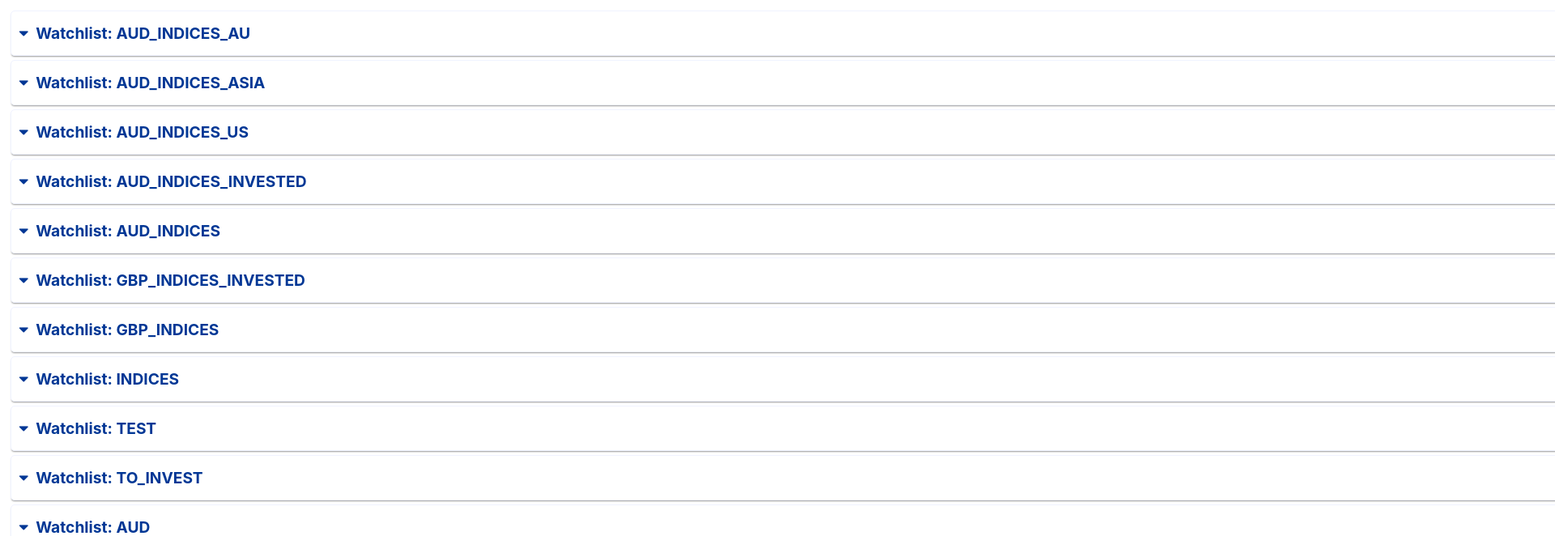
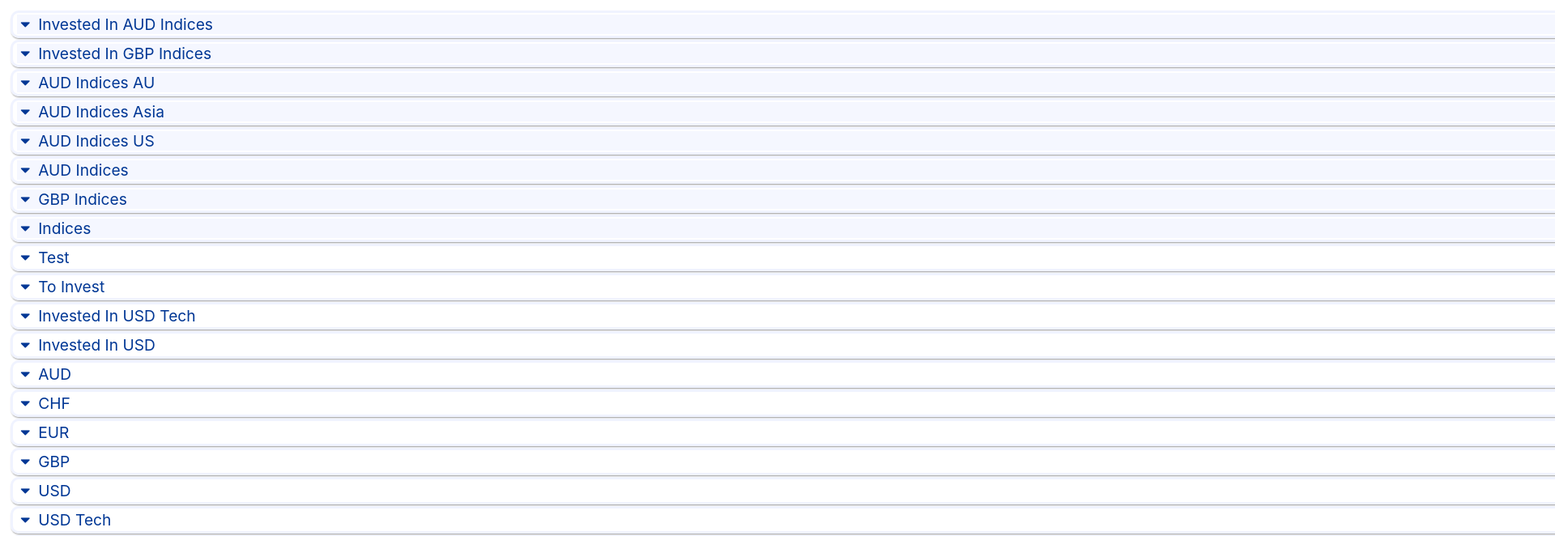
Before and after one commit to dusanzahoransky/ui-stocks-analyst, a React (Create React App) app: page / in a window 1280 px wide. Shown: the top 662 px of the page at 81% size, 1920 px wide, since content can reach past the window. Built offline with nearby package versions, Linux system fonts and the light colour scheme.

Commit message:
refactor design and labels

```diff
--- a/src/components/IndicesPriceChart.tsx
+++ b/src/components/IndicesPriceChart.tsx
@@ -40,7 +40,7 @@ export class IndicesPriceChart extends React.Component<IndicesPriceChartProps, I
         return (
             <div className={'IndicesPriceChart'}>
                 {chartLabel}
-                Consolidate price: <input
+                Consolidate latest price: <input
                 name="consolidatePrice"
                 type="checkbox"
                 checked={this.state.consolidatePrice}
--- a/src/components/Watchlist.css
+++ b/src/components/Watchlist.css
@@ -1,15 +1,20 @@
 .Watchlist {
     border-style: solid;
-    border-width: 1px;
     border-color: #f0f3ff;
-    padding: 5px;
-    border-radius: 5px;
+    padding-left: 5px;
+    border-radius: 10px;
     box-shadow: 0 2px 2px -1px rgba(0, 0, 0, 0.4);
 }
 
+.WatchlistName.Index {
+    background-color: #f5f7ff;
+}
+
 .WatchlistName{
-    margin-top: 10px;
-    margin-bottom: 10px;
+    margin-top: 2px;
+    margin-bottom: 2px;
+    font-size: larger;
+    font-weight: normal;
 }
 
 .PriceEpsChart{
@@ -24,7 +29,3 @@
     margin-left: 5px;
     margin-right: 5px;
 }
-
-h2{
-    font-size: larger;
-}
--- a/src/components/Watchlist.tsx
+++ b/src/components/Watchlist.tsx
@@ -65,8 +65,9 @@ export class Watchlist extends React.Component<WatchlistProps, WatchlistState> {
             <i className="fa fa-caret-down" onClick={() => this.props.onShowClickHandler(watchlist)}/> : ''
 
         return <div
-            className="Watchlist" key={watchlist}>
-            <h2 className="WatchlistName">{showLink} Watchlist: {watchlist}{refreshLink}</h2>
+            className="Watchlist"
+            key={watchlist}>
+            <h2 className={"WatchlistName " + (this.props.isIndex ? "Index" : "Stock")} >{showLink} {Watchlist.toWatchlistLabel(watchlist)}{refreshLink}</h2>
             {epsChart}
             {table}
         </div>
@@ -227,4 +228,22 @@ export class Watchlist extends React.Component<WatchlistProps, WatchlistState> {
     }
 
 
+    private static toWatchlistLabel(watchlist: string) {
+        return watchlist
+            .replace(/[a-zA-Z]+/g, function (g) {
+                switch (g) {
+                    case 'AUD':
+                    case 'EUR':
+                    case 'USD':
+                    case 'AU':
+                    case 'US':
+                    case 'CHF':
+                    case 'GBP':
+                        return g;
+                    default: return g[0].toUpperCase().concat(g.substr(1).toLowerCase());
+                }
+
+            })
+            .replace(/_/g, ' ')
+    }
 }
--- a/src/model/IndexTableColumn.ts
+++ b/src/model/IndexTableColumn.ts
@@ -24,9 +24,9 @@ export enum IndexTableColumn {
 
     oneMonth,
     threeMonth,
+    ytd,
     oneYear,
     threeYear,
-    ytd,
     fiveYear,
     tenYear,
 
--- a/src/pages/StocksAnalysis.css
+++ b/src/pages/StocksAnalysis.css
@@ -1,8 +1,8 @@
 .StocksAnalysis {
     text-align: left;
-    width: 10000px;
+    width: 7500px;
     color: #003795;
 }
 .Watchlist {
-    margin-bottom: 5px;
+    margin-bottom: 2px;
 }
--- a/src/pages/StocksAnalysis.tsx
+++ b/src/pages/StocksAnalysis.tsx
@@ -42,6 +42,8 @@ export class StocksAnalysis extends React.Component<StocksAnalysisProps, StocksA
     private readonly PRESET_WATCHLISTS = [
         'TEST',
         'TO_INVEST',
+        'INVESTED_IN_USD_TECH',
+        'INVESTED_IN_USD',
         'AUD',
         'CHF',
         'EUR',
@@ -57,15 +59,15 @@ export class StocksAnalysis extends React.Component<StocksAnalysisProps, StocksA
     ];
 
     private readonly PRESET_INDICES_WATCHLISTS = [
-       /* 'TEST_INDICES',*/
+        /* 'TEST_INDICES',*/
+        'INVESTED_IN_AUD_INDICES',
+        'INVESTED_IN_GBP_INDICES',
         'AUD_INDICES_AU',
         'AUD_INDICES_ASIA',
         'AUD_INDICES_US',
-        'AUD_INDICES_INVESTED',
         'AUD_INDICES',
-         'GBP_INDICES_INVESTED',
-         'GBP_INDICES',
-         'INDICES'
+        'GBP_INDICES',
+        'INDICES'
     ];
 
     componentDidMount() {
```
